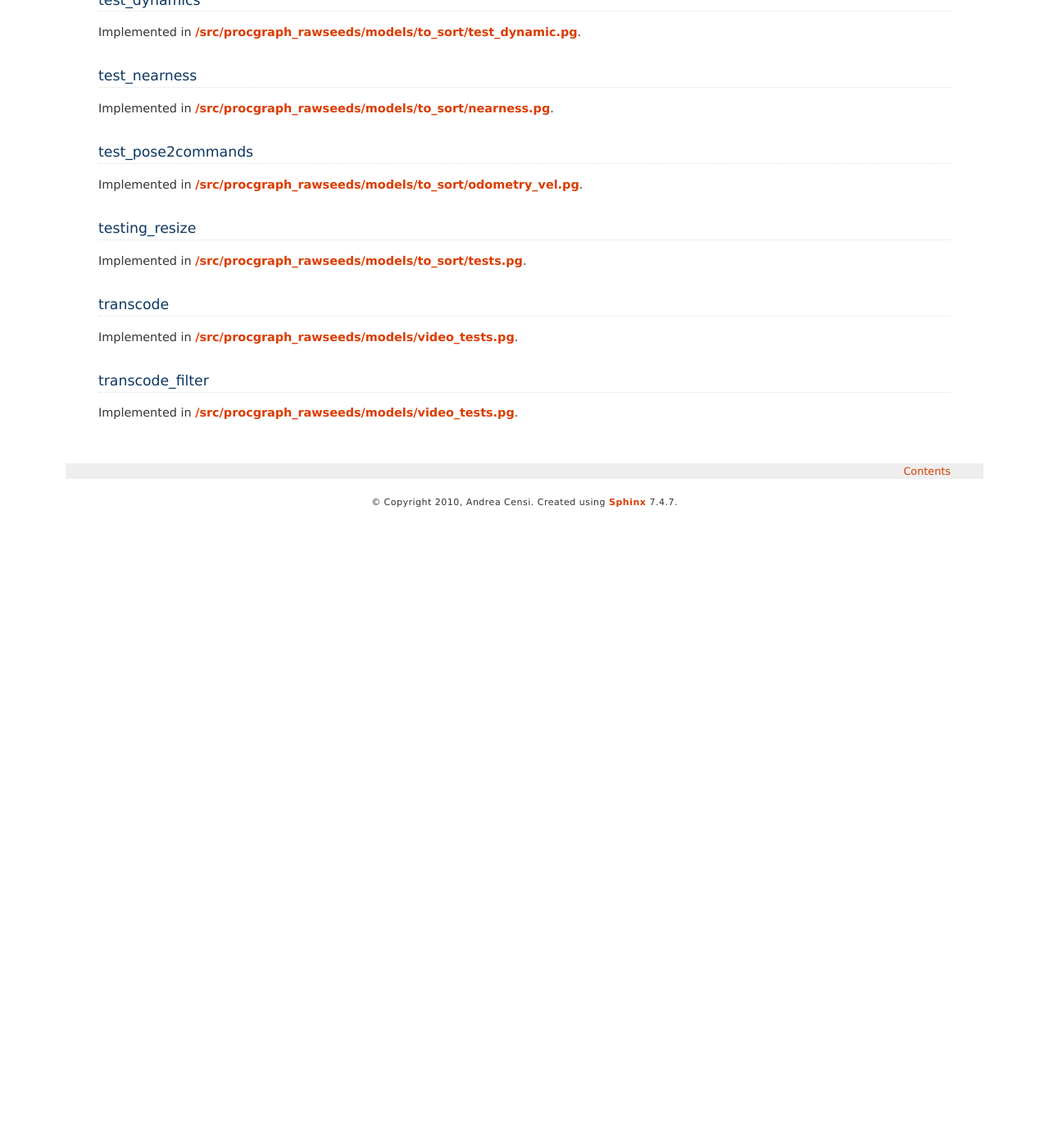
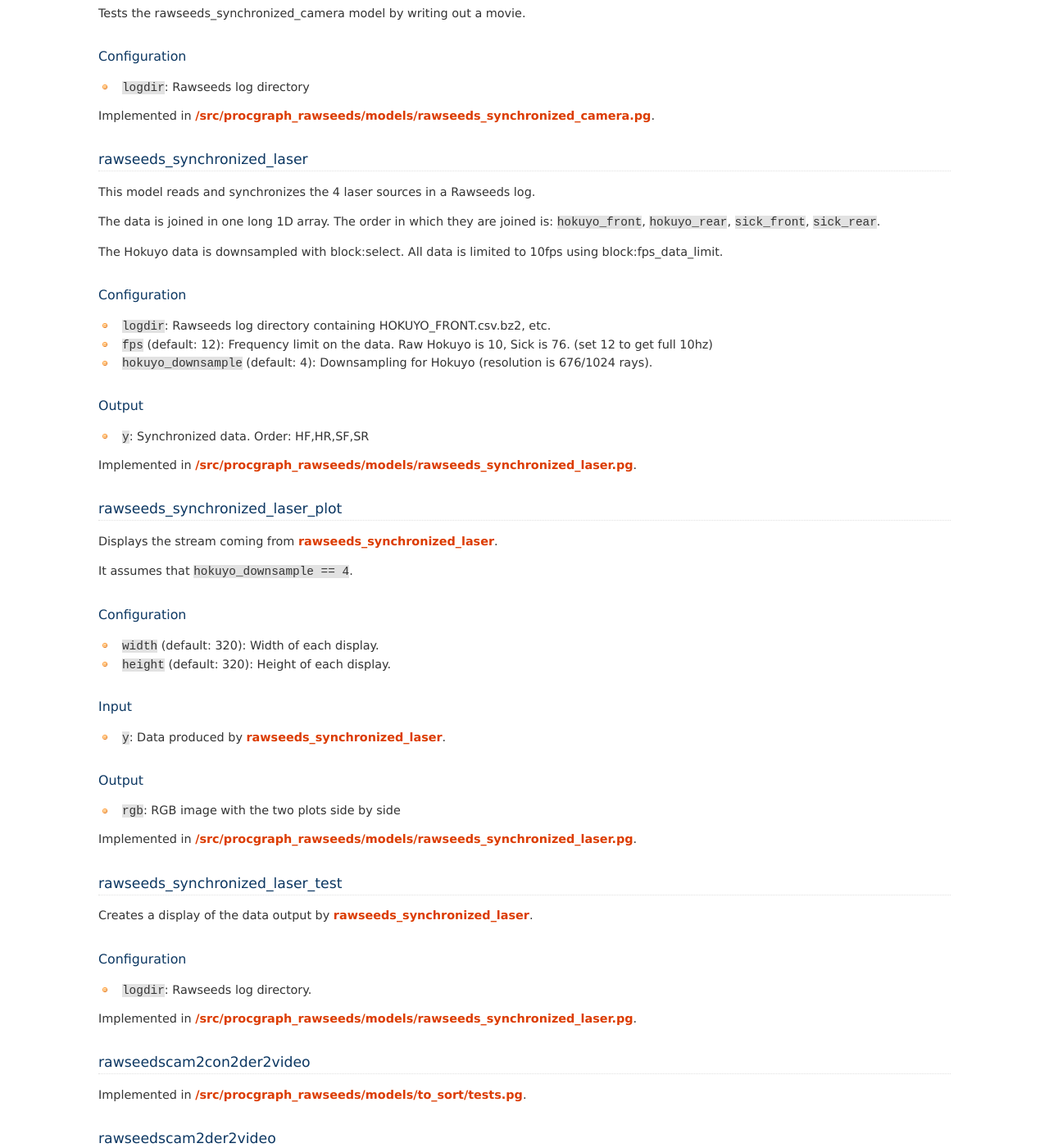
Before and after one commit to AndreaCensi/procgraph_rawseeds, a Sphinx documentation site: the page built from docs/source/pgdoc.rst, in a window 1280 px wide and 1400 px high, scrolled down 7059 px. Shown: the whole window at 82% size. Built offline with Sphinx 7.4.7, drawn with Linux system fonts in a browser that asks for light colours; some web fonts are replaced; formulas are drawn with MathJax 3; before the commit the page ends 7689 px from its top, so only the background shows below that; some of the changed text lies outside the part shown.

Commit message:
Better input/output documentation

```diff
--- a/docs/source/pgdoc.rst
+++ b/docs/source/pgdoc.rst
@@ -35,9 +35,11 @@ Routines for reading the data from the Rawseeds project.
 :ref:`rawseeds_read_gps <block:rawseeds_read_gps>`                                                                                                                                                       Reads the GPS log to check that it does not contain errors.
 :ref:`rawseeds_read_hokuyo <block:rawseeds_read_hokuyo>`                                                                                                                                                 Reads the whole log to check that it does not contain errors.
 :ref:`rawseeds_read_sick <block:rawseeds_read_sick>`                                                                                                                                                     Reads the whole log to check that it does not contain errors.
-:ref:`rawseeds_synchronized_camera <block:rawseeds_synchronized_camera>`                                                                                                                                 Outputs the syncrhonized data of 3 cameras (omnidirectional, )
+:ref:`rawseeds_synchronized_camera <block:rawseeds_synchronized_camera>`                                                                                                                                 Outputs the syncrhonized data of 3 cameras (omnidirectional, frontal, SVS_T) stitched together.
 :ref:`rawseeds_synchronized_camera_test <block:rawseeds_synchronized_camera_test>`                                                                                                                       Tests the rawseeds_synchronized_camera model by writing out a movie.
 :ref:`rawseeds_synchronized_laser <block:rawseeds_synchronized_laser>`                                                                                                                                   This model reads and synchronizes the 4 laser sources in a Rawseeds log.
+:ref:`rawseeds_synchronized_laser_plot <block:rawseeds_synchronized_laser_plot>`                                                                                                                         Displays the stream coming from :ref:`block:rawseeds_synchronized_laser`.
+:ref:`rawseeds_synchronized_laser_test <block:rawseeds_synchronized_laser_test>`                                                                                                                         Creates a display of the data output by :ref:`block:rawseeds_synchronized_laser`.
 :ref:`rawseedscam2con2der2video <block:rawseedscam2con2der2video>`                                                                                                                                       None
 :ref:`rawseedscam2der2video <block:rawseedscam2der2video>`                                                                                                                                               None
 :ref:`rawseedscam2gray2der2video <block:rawseedscam2gray2der2video>`                                                                                                                                     None
@@ -79,7 +81,7 @@ This model reads the images of a Rawseed camera log.
 
 .. rst-class:: procgraph:parameters
 
-Parameters
+Configuration
 ^^^^^^^^^^^^^^^^^^^^^^^^^^^^^^^^^^^^^^^^^^^^^^^^^^^^^^^^^^^^
 
 - ``dir``: Directory containing the images.
@@ -101,6 +103,25 @@ RawseedsCamFiles
 ------------------------------------------------------------
 This block reads the filenames for the Rawseeds camera log.
 
+It is assumed that the files follow the regexp ``'(\w+)_(\d+)\.(\d+)\.png'``,
+that is, ``<LOGNAME>_<TIMESTAMP>.png``
+
+
+.. rst-class:: procgraph:parameters
+
+Configuration
+^^^^^^^^^^^^^^^^^^^^^^^^^^^^^^^^^^^^^^^^^^^^^^^^^^^^^^^^^^^^
+
+- ``dir``: Directory containing the image files.
+
+
+.. rst-class:: procgraph:output
+
+Output
+^^^^^^^^^^^^^^^^^^^^^^^^^^^^^^^^^^^^^^^^^^^^^^^^^^^^^^^^^^^^
+
+- ``filename``: Image filenames
+
 
 .. rst-class:: procgraph:source
 
@@ -116,12 +137,32 @@ RawseedsGPS
 ------------------------------------------------------------
 This block reads the GPS log from Rawseeds format.
 
-Example: ::
+Example of GPS file format: ::
 
     1223309581.123667, $GPGGA,143516.80,4530.37118644,N,00909.99763524,E,2,6,1.7,131.984,M,48.022,M,0.8,0000*7
     1223309581.133660, $GPGST,143516.80,0.504,0.238,0.147,54.6,0.212,0.183,0.585*6
 
 We ignore the GPGST lines for now.
+
+
+.. rst-class:: procgraph:parameters
+
+Configuration
+^^^^^^^^^^^^^^^^^^^^^^^^^^^^^^^^^^^^^^^^^^^^^^^^^^^^^^^^^^^^
+
+- ``file``: Filename. If it ends with ``bz2`` it is treated as compressed.
+
+
+.. rst-class:: procgraph:output
+
+Output
+^^^^^^^^^^^^^^^^^^^^^^^^^^^^^^^^^^^^^^^^^^^^^^^^^^^^^^^^^^^^
+
+- ``latitude``: None
+
+- ``longitude``: None
+
+- ``altitude``: None
 
 
 .. rst-class:: procgraph:source
@@ -142,6 +183,22 @@ File format: ::
 
     Timestamp [seconds.microseconds]
     R1..R681* Ranges [m]
+
+
+.. rst-class:: procgraph:parameters
+
+Configuration
+^^^^^^^^^^^^^^^^^^^^^^^^^^^^^^^^^^^^^^^^^^^^^^^^^^^^^^^^^^^^
+
+- ``file``: Filename. If it ends with ``bz2`` it is treated as compressed.
+
+
+.. rst-class:: procgraph:output
+
+Output
+^^^^^^^^^^^^^^^^^^^^^^^^^^^^^^^^^^^^^^^^^^^^^^^^^^^^^^^^^^^^
+
+- ``readings``: Range finder readings
 
 
 .. rst-class:: procgraph:source
@@ -178,6 +235,36 @@ towards the front, X axis is parallel to the wheelbase and points
 towards the right wheel.
 
 
+.. rst-class:: procgraph:parameters
+
+Configuration
+^^^^^^^^^^^^^^^^^^^^^^^^^^^^^^^^^^^^^^^^^^^^^^^^^^^^^^^^^^^^
+
+- ``file``: Filename. If it ends with ``bz2`` it is treated as compressed.
+
+
+.. rst-class:: procgraph:output
+
+Output
+^^^^^^^^^^^^^^^^^^^^^^^^^^^^^^^^^^^^^^^^^^^^^^^^^^^^^^^^^^^^
+
+- ``readings``: Range finder readings
+
+- ``pose``: x,y,theta
+
+- ``ticks_right``: None
+
+- ``ticks_left``: None
+
+- ``x``: None
+
+- ``y``: None
+
+- ``theta``: None
+
+- ``rolling_counter``: None
+
+
 .. rst-class:: procgraph:source
 
 Implemented in `/src/procgraph_rawseeds/rawseeds_odometry.py <https://github.com/AndreaCensi/procgraph_rawseeds/blob/master//src/procgraph_rawseeds/rawseeds_odometry.py>`_.
@@ -198,6 +285,22 @@ File format: ::
     # of ranges [unitless]
     Angular offset [1/4 degree]
     R1..R181 Ranges (zero padded to 181 ranges) [m]
+
+
+.. rst-class:: procgraph:parameters
+
+Configuration
+^^^^^^^^^^^^^^^^^^^^^^^^^^^^^^^^^^^^^^^^^^^^^^^^^^^^^^^^^^^^
+
+- ``file``: Filename. If it ends with ``bz2`` it is treated as compressed.
+
+
+.. rst-class:: procgraph:output
+
+Output
+^^^^^^^^^^^^^^^^^^^^^^^^^^^^^^^^^^^^^^^^^^^^^^^^^^^^^^^^^^^^
+
+- ``readings``: Range finder readings
 
 
 .. rst-class:: procgraph:source
@@ -334,7 +437,7 @@ Creates a big movie file displaying all data
 
 .. rst-class:: procgraph:parameters
 
-Parameters
+Configuration
 ^^^^^^^^^^^^^^^^^^^^^^^^^^^^^^^^^^^^^^^^^^^^^^^^^^^^^^^^^^^^
 
 - ``logdir``: Rawseeds log directory
@@ -383,7 +486,7 @@ A model that reads all data from a Rawseeds log, to check it can be read correct
 
 .. rst-class:: procgraph:parameters
 
-Parameters
+Configuration
 ^^^^^^^^^^^^^^^^^^^^^^^^^^^^^^^^^^^^^^^^^^^^^^^^^^^^^^^^^^^^
 
 - ``logdir``: Rawseeds log dir
@@ -406,7 +509,7 @@ Reads the whole log to check that it does not contain errors.
 
 .. rst-class:: procgraph:parameters
 
-Parameters
+Configuration
 ^^^^^^^^^^^^^^^^^^^^^^^^^^^^^^^^^^^^^^^^^^^^^^^^^^^^^^^^^^^^
 
 - ``logdir``: Rawseeds log dir
@@ -429,7 +532,7 @@ Reads the whole log to check that it does not contain errors.
 
 .. rst-class:: procgraph:parameters
 
-Parameters
+Configuration
 ^^^^^^^^^^^^^^^^^^^^^^^^^^^^^^^^^^^^^^^^^^^^^^^^^^^^^^^^^^^^
 
 - ``dir``: Directory containing the images.
@@ -452,7 +555,7 @@ Reads the GPS log to check that it does not contain errors.
 
 .. rst-class:: procgraph:parameters
 
-Parameters
+Configuration
 ^^^^^^^^^^^^^^^^^^^^^^^^^^^^^^^^^^^^^^^^^^^^^^^^^^^^^^^^^^^^
 
 - ``log``: Rawseeds GPS log file (.csv or .csv.bz2)
@@ -475,7 +578,7 @@ Reads the whole log to check that it does not contain errors.
 
 .. rst-class:: procgraph:parameters
 
-Parameters
+Configuration
 ^^^^^^^^^^^^^^^^^^^^^^^^^^^^^^^^^^^^^^^^^^^^^^^^^^^^^^^^^^^^
 
 - ``log``: Rawseeds Hokuyo log file (.csv or .csv.bz2).
@@ -498,7 +601,7 @@ Reads the whole log to check that it does not contain errors.
 
 .. rst-class:: procgraph:parameters
 
-Parameters
+Configuration
 ^^^^^^^^^^^^^^^^^^^^^^^^^^^^^^^^^^^^^^^^^^^^^^^^^^^^^^^^^^^^
 
 - ``log``: Rawseeds Sick log file (.csv or .csv.bz2).
@@ -516,15 +619,23 @@ Implemented in `/src/procgraph_rawseeds/models/rawseeds_read.pg <https://github.
 
 rawseeds_synchronized_camera
 ------------------------------------------------------------
-Outputs the syncrhonized data of 3 cameras (omnidirectional, )
+Outputs the syncrhonized data of 3 cameras (omnidirectional, frontal, SVS_T) stitched together.
 
 
 .. rst-class:: procgraph:parameters
 
-Parameters
+Configuration
 ^^^^^^^^^^^^^^^^^^^^^^^^^^^^^^^^^^^^^^^^^^^^^^^^^^^^^^^^^^^^
 
 - ``logdir``: Rawseeds log directory
+
+
+.. rst-class:: procgraph:output
+
+Output
+^^^^^^^^^^^^^^^^^^^^^^^^^^^^^^^^^^^^^^^^^^^^^^^^^^^^^^^^^^^^
+
+- ``y``: RGB data of the three camers stitched together.
 
 
 .. rst-class:: procgraph:source
@@ -544,7 +655,7 @@ Tests the rawseeds_synchronized_camera model by writing out a movie.
 
 .. rst-class:: procgraph:parameters
 
-Parameters
+Configuration
 ^^^^^^^^^^^^^^^^^^^^^^^^^^^^^^^^^^^^^^^^^^^^^^^^^^^^^^^^^^^^
 
 - ``logdir``: Rawseeds log directory
@@ -574,7 +685,7 @@ All data is limited to 10fps using :ref:`block:fps_data_limit`.
 
 .. rst-class:: procgraph:parameters
 
-Parameters
+Configuration
 ^^^^^^^^^^^^^^^^^^^^^^^^^^^^^^^^^^^^^^^^^^^^^^^^^^^^^^^^^^^^
 
 - ``logdir``: Rawseeds log directory containing HOKUYO_FRONT.csv.bz2, etc.
@@ -582,6 +693,80 @@ Parameters
 - ``fps`` (default: 12): Frequency limit on the data. Raw Hokuyo is 10, Sick is 76. (set 12 to get full 10hz)
 
 - ``hokuyo_downsample`` (default: 4): Downsampling for Hokuyo (resolution is 676/1024 rays).
+
+
+.. rst-class:: procgraph:output
+
+Output
+^^^^^^^^^^^^^^^^^^^^^^^^^^^^^^^^^^^^^^^^^^^^^^^^^^^^^^^^^^^^
+
+- ``y``: Synchronized data. Order: HF,HR,SF,SR
+
+
+.. rst-class:: procgraph:source
+
+Implemented in `/src/procgraph_rawseeds/models/rawseeds_synchronized_laser.pg <https://github.com/AndreaCensi/procgraph_rawseeds/blob/master//src/procgraph_rawseeds/models/rawseeds_synchronized_laser.pg>`_.
+
+
+.. _`block:rawseeds_synchronized_laser_plot`:
+
+
+.. rst-class:: procgraph:block
+
+rawseeds_synchronized_laser_plot
+------------------------------------------------------------
+Displays the stream coming from :ref:`block:rawseeds_synchronized_laser`.
+
+It assumes that ``hokuyo_downsample == 4``.
+
+
+.. rst-class:: procgraph:parameters
+
+Configuration
+^^^^^^^^^^^^^^^^^^^^^^^^^^^^^^^^^^^^^^^^^^^^^^^^^^^^^^^^^^^^
+
+- ``width`` (default: 320): Width of each display.
+
+- ``height`` (default: 320): Height of each display.
+
+
+.. rst-class:: procgraph:input
+
+Input
+^^^^^^^^^^^^^^^^^^^^^^^^^^^^^^^^^^^^^^^^^^^^^^^^^^^^^^^^^^^^
+
+- ``y``: Data produced by :ref:`block:rawseeds_synchronized_laser`.
+
+
+.. rst-class:: procgraph:output
+
+Output
+^^^^^^^^^^^^^^^^^^^^^^^^^^^^^^^^^^^^^^^^^^^^^^^^^^^^^^^^^^^^
+
+- ``rgb``: RGB image with the two plots side by side
+
+
+.. rst-class:: procgraph:source
+
+Implemented in `/src/procgraph_rawseeds/models/rawseeds_synchronized_laser.pg <https://github.com/AndreaCensi/procgraph_rawseeds/blob/master//src/procgraph_rawseeds/models/rawseeds_synchronized_laser.pg>`_.
+
+
+.. _`block:rawseeds_synchronized_laser_test`:
+
+
+.. rst-class:: procgraph:block
+
+rawseeds_synchronized_laser_test
+------------------------------------------------------------
+Creates a display of the data output by :ref:`block:rawseeds_synchronized_laser`.
+
+
+.. rst-class:: procgraph:parameters
+
+Configuration
+^^^^^^^^^^^^^^^^^^^^^^^^^^^^^^^^^^^^^^^^^^^^^^^^^^^^^^^^^^^^
+
+- ``logdir``: Rawseeds log directory.
 
 
 .. rst-class:: procgraph:source
@@ -653,7 +838,7 @@ Makes a plot of range finder data
 
 .. rst-class:: procgraph:parameters
 
-Parameters
+Configuration
 ^^^^^^^^^^^^^^^^^^^^^^^^^^^^^^^^^^^^^^^^^^^^^^^^^^^^^^^^^^^^
 
 - ``title``: title for the plot
@@ -674,6 +859,22 @@ Implemented in `/src/procgraph_rawseeds/models/rawseeds_big_movie.pg <https://gi
 svs_pipeline
 ------------------------------------------------------------
 Pipeline for SVS data
+
+
+.. rst-class:: procgraph:input
+
+Input
+^^^^^^^^^^^^^^^^^^^^^^^^^^^^^^^^^^^^^^^^^^^^^^^^^^^^^^^^^^^^
+
+- ``cam``: SVS data
+
+
+.. rst-class:: procgraph:output
+
+Output
+^^^^^^^^^^^^^^^^^^^^^^^^^^^^^^^^^^^^^^^^^^^^^^^^^^^^^^^^^^^^
+
+- ``rgb``: RGB data
 
 
 .. rst-class:: procgraph:source
```
Also changed, not shown: 9 other files.
